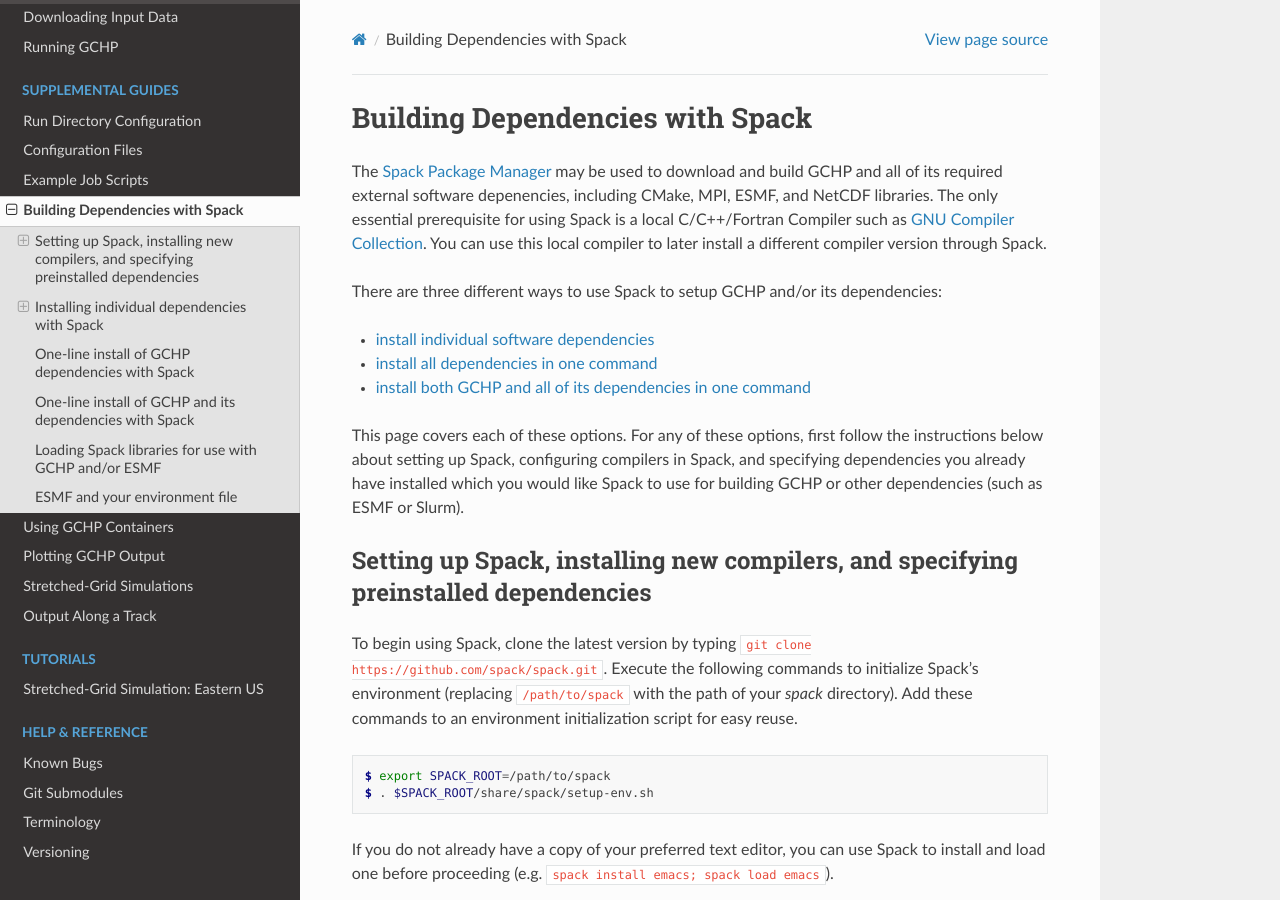
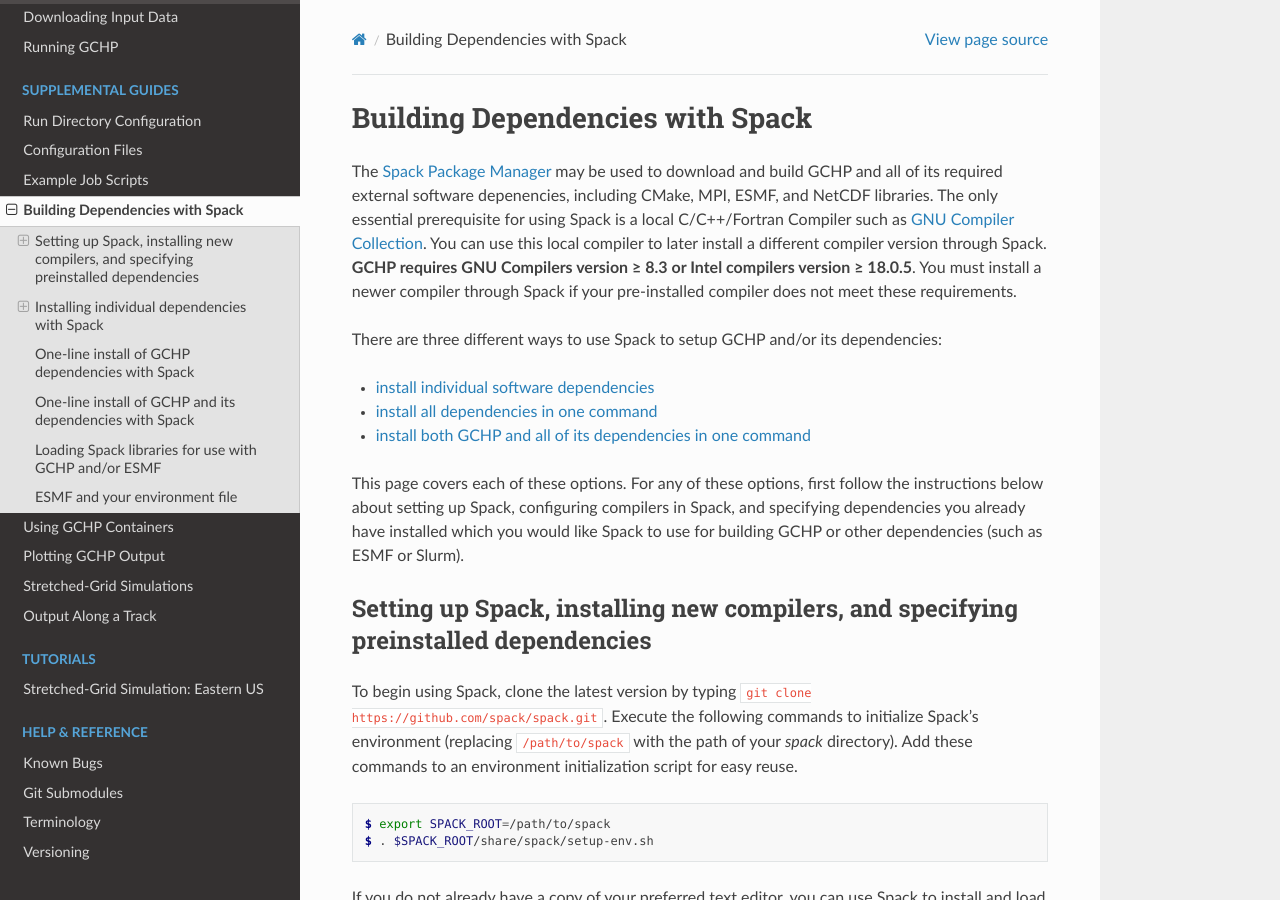
Before and after one commit to geoschem/GCHP, a Sphinx documentation site: the page built from docs/source/supplement/spack.rst, in a window 1280 px wide and 900 px high. Built offline with Sphinx 7.4.7 and the Read the Docs theme 2.0.0, drawn with Linux system fonts in a browser that asks for light colours; pages that are not in the unit, such as notebooks, are missing from menus.

Commit message:
Clarified compiler requirements in Spack build instructions

```diff
--- a/docs/source/supplement/spack.rst
+++ b/docs/source/supplement/spack.rst
@@ -6,7 +6,8 @@
 
 The `Spack Package Manager <https://spack.io/>`__ may be used to download and build GCHP and all of its required external software depenencies, including
 CMake, MPI, ESMF, and NetCDF libraries. The only essential prerequisite for using Spack is a local C/C++/Fortran Compiler such as `GNU Compiler Collection <https://gcc.gnu.org/>`__.
-You can use this local compiler to later install a different compiler version through Spack.
+You can use this local compiler to later install a different compiler version through Spack. **GCHP requires GNU Compilers version ≥ 8.3 or Intel compilers version ≥ 18.0.5**.
+You must install a newer compiler through Spack if your pre-installed compiler does not meet these requirements.
 
 There are three different ways to use Spack to setup GCHP and/or its dependencies:
 
```
